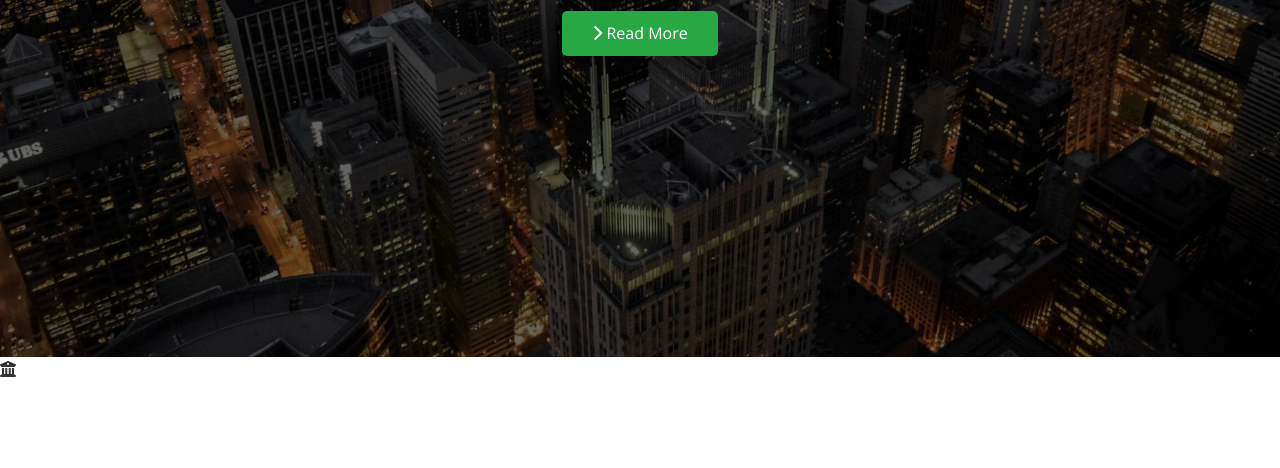
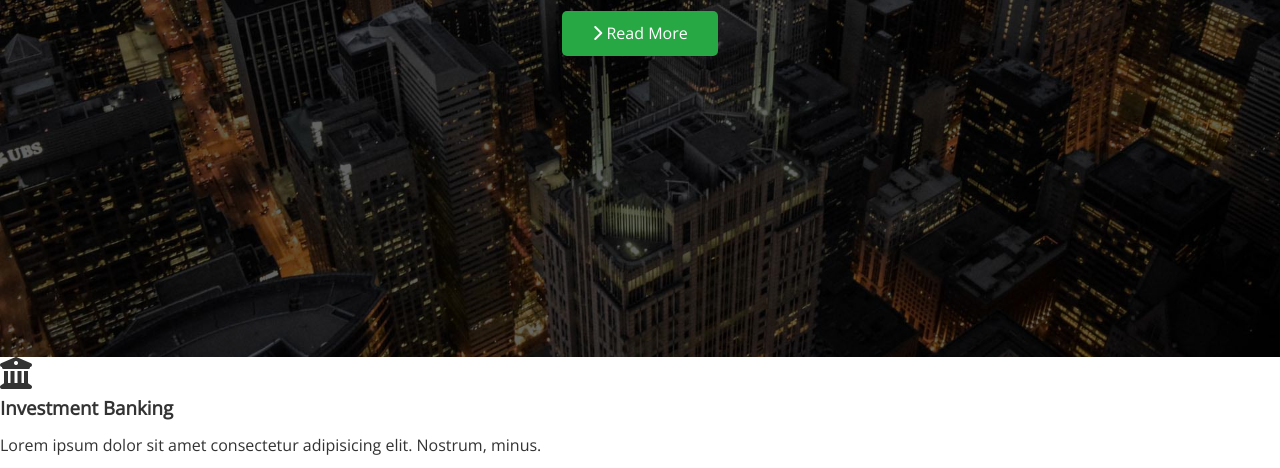
Before and after one commit to GuyShabtay/Edgeledger, a plain HTML site: page index.html in a window 1280 px wide. Shown: the part 443-911 px from the top of the page. Before the commit the page ends 826 px from the top, so only its background shows below. Drawn offline with nearby package versions, Linux system fonts and the light colour scheme.

Commit message:
main section information

```diff
--- a/index.html
+++ b/index.html
@@ -35,7 +35,11 @@
   <section id="about" class="icons bg-light">
     <div class="flex-items">
       <div>
-        <i class="fas fa-university"></i>
+        <i class="fas fa-university fa-2x"></i>
+        <div>
+          <h3>Investment Banking</h3>
+          <p>Lorem ipsum dolor sit amet consectetur adipisicing elit. Nostrum, minus.</p>
+        </div>
       </div>
     </div>
   </section>
```
